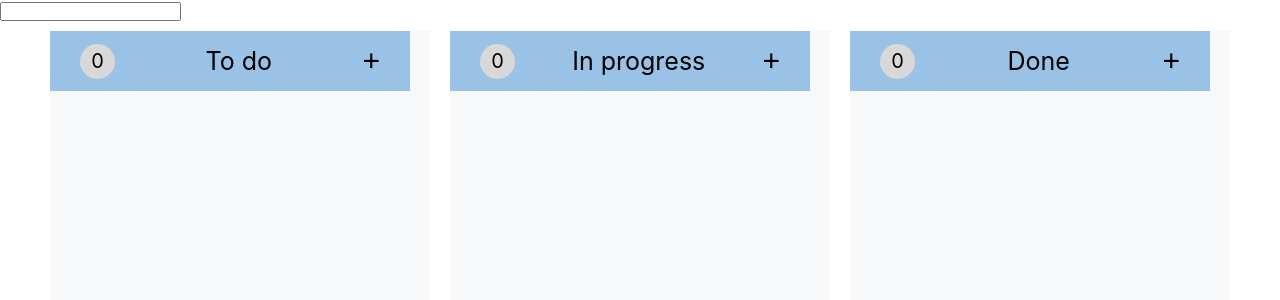
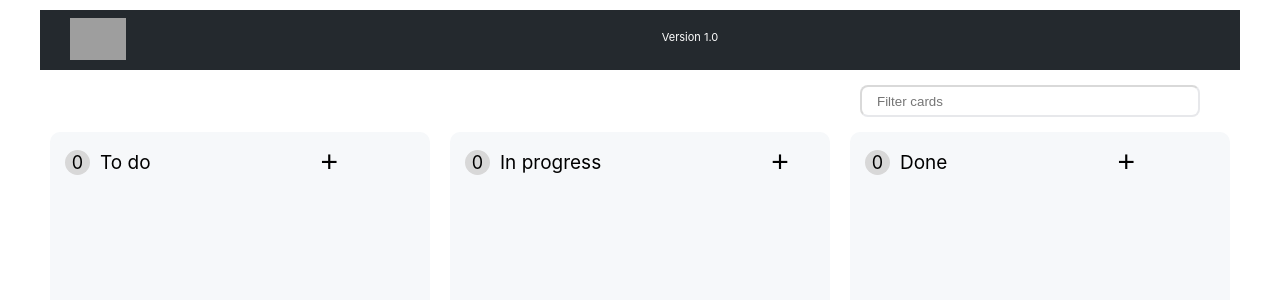
Before and after one commit to hectortrubia/Practica-React, a React (Create React App) app: page / in a window 1280 px wide. Shown: the top 300 px of the page. Built offline with nearby package versions, Linux system fonts and the light colour scheme; grey boxes are pictures that could not be loaded.

Commit message:
Componente Nav y ajustes diseño containers y textarea

```diff
--- a/src/components/Card/style.css
+++ b/src/components/Card/style.css
@@ -8,7 +8,7 @@
 
 
 .container-note{
-    border:2px solid #e4e6ea;
+    border:2px solid rgba(27,31,35,0.15);
     display: flex;
     flex-wrap: wrap;
     flex-direction: column;
@@ -24,7 +24,7 @@ box-shadow: 10px 10px 25px -5px rgba(230,230,230,1);
 }
 .title-note{
     color:
-    #96ade1;
+    #0366d6;
     padding-left: 30px;
 
 
@@ -35,7 +35,7 @@ box-shadow: 10px 10px 25px -5px rgba(230,230,230,1);
 
 color:
 #70777e;
-padding-left: 10px;
+padding-left: 30px;
 
 }
 .circleStatus_white{
--- a/src/components/Container/style.css
+++ b/src/components/Container/style.css
@@ -4,10 +4,11 @@
     flex-direction: column;
     width: 380px;
     height: 600px;
-    background-color:#f6f8fa;
+    background-color:#f6f8fa;    ;
     margin: 10px;
     overflow-y: scroll;
     overflow-x: clip;
+    border-radius: 10px;
 
 }
 
@@ -16,34 +17,33 @@
     flex-direction: row;
     width: 360px;
     height: 60px;
-    background-color: rgb(154, 194, 230);
     align-items: center;
-    justify-content: space-between;
-    padding-left: 30px;
-    padding-right: 30px;
+    padding-left: 15px;
+    padding-right: 15px;
 }
 
 .numberContTask{
-    width: 35px;
-    height: 35px;
+    width: 25px;
+    height: 25px;
     background-color: rgb(216, 216, 216);
     border-radius: 100%;
-
    display: flex;
    justify-content: center;
    align-items: center;
-    font-size: 20px;
+    font-size: 18px;
 }
 
 .titleContTask{
 
-    font-size: 25px;
+    font-size: 19px;
+    margin-left: 10px;
 }
 
 .plusContTask{
     background-color: transparent;
     border: transparent;
     font-size: 30px;
+    margin-left: 170px;
 
 }
 
--- /dev/null
+++ b/src/components/nav/index.jsx
@@ -0,0 +1,34 @@
+
+
+import React from 'react';
+
+import './style.css';
+import { useContext, useState } from 'react';
+import { DataContext } from '../context/dataContext';
+
+
+
+function Nav() {
+
+
+
+
+  return (
+
+    <React.Fragment>
+
+      <div className="nav_container">
+
+        <div className="logo_container">
+        <img className="logo"  src="https://d92mrp7hetgfk.cloudfront.net/images/sites/misc/neoland_%281%29/original.jpg?1568082575" />
+        </div>
+        <div className="version">Version 1.0</div>
+      </div>
+
+    </React.Fragment>
+  )
+}
+
+
+
+export default Nav
--- /dev/null
+++ b/src/components/nav/style.css
@@ -0,0 +1,45 @@
+*{ margin: 0;
+    padding: 0;
+    box-sizing: border-box;
+
+
+}
+
+.nav_container {
+
+    display: flex;
+    flex-direction: row;
+    width: 1200px;
+    height: 60px;
+    background-color:#24292e;
+    margin-left: 40px;
+    margin-top: 10px;
+    align-items: center
+
+}
+
+
+.logo_container {
+
+    height: 60px;
+    width: 100px;
+    margin-top: 8px;
+
+}
+
+.logo {
+
+    height: 70%;
+    margin-left: 30px;
+    margin-top: 4px;
+}
+
+.version {
+
+margin-left: 500px;
+width: 100px;
+height: 20px;
+font-size: 11px;
+color: #ffffff;
+text-align: center;
+}
--- a/src/components/textarea/index.jsx
+++ b/src/components/textarea/index.jsx
@@ -76,7 +76,7 @@ function TextArea(prop) {
 
     <form onSubmit={handlerAddTask}className="ContTextarea">
 
-      <input name="text" className='textareainput' rows="10" cols="10" required></input>
+      <input name="text" className='textareainput' placeholder="Enter a note" rows="10" cols="10" required></input>
 
       <div className="buttoncontainer">
         <button className='buttonadd'type="submit" >Add</button>
--- a/src/components/textarea/style.css
+++ b/src/components/textarea/style.css
@@ -10,9 +10,8 @@
     flex-direction: column;
     width: 380px;
     height: 100px;
-    margin-top: 20px;
+    margin-top: 10px;
     align-items: center;
-    align-self: center;
 
 
 }
@@ -39,17 +38,19 @@
         color: white;
         margin: 3px;
         opacity: 0.8;
+        border-color: rgba(27,31,35,0.15);
     }
 
     .buttoncancel {
 
         width: 160px;
         height: 36px;
-        background-color: lightgray;
+        background-color: #fafbfc;
         margin:0px;
         border-radius: 8px;
         margin: 3px;
         opacity: 0.8;
+        border-color: rgba(27,31,35,0.15);
     }
 
 
@@ -57,10 +58,11 @@
     .textareainput {
 
         width: 340px;
-        height: 40px;
+        height: 60px;
         background-color: rgb(255, 255, 255);
         margin:0px;
         border-radius: 5px;
+        padding-left: 8px;
         resize: none;
         border-color: rgb(53, 53, 250);
         margin-bottom: 5px;
--- a/src/pages/Home/index.jsx
+++ b/src/pages/Home/index.jsx
@@ -2,6 +2,7 @@ import React, { useContext, useEffect, useState } from "react"
 import ContainerTask from "../../components/Container"
 import '../Home/style.css';
 import { DataContext } from "../../components/context/dataContext";
+import Nav from "../../components/nav";
 
 
 
@@ -48,7 +49,8 @@ function HomePage(){
 
     return (
         <React.Fragment>
-        <input type='text' onChange={handleFilter}></input>
+            <Nav></Nav>
+        <input type='text' className="input_filter" onChange={handleFilter} placeholder="Filter cards"></input>
         <div className="allContainer">
             {
                 arrayTask?.map((e,i) => {
--- a/src/pages/Home/style.css
+++ b/src/pages/Home/style.css
@@ -1,3 +1,5 @@
+
+
 .allContainer{
     display: flex;
     flex-direction: row;
@@ -5,3 +7,20 @@
     justify-content: center;
     width: 100%;
 }
+
+
+.input_filter{
+
+color: #000000;
+text-align: left;
+padding-left: 15px;
+text-align: left;
+margin-top: 15px;
+margin-bottom: 5px;
+margin-left: 860px;
+width: 340px;
+height: 32px;
+border-radius: 8px;
+border-color: rgba(27,31,35,0.15);
+
+}
```
